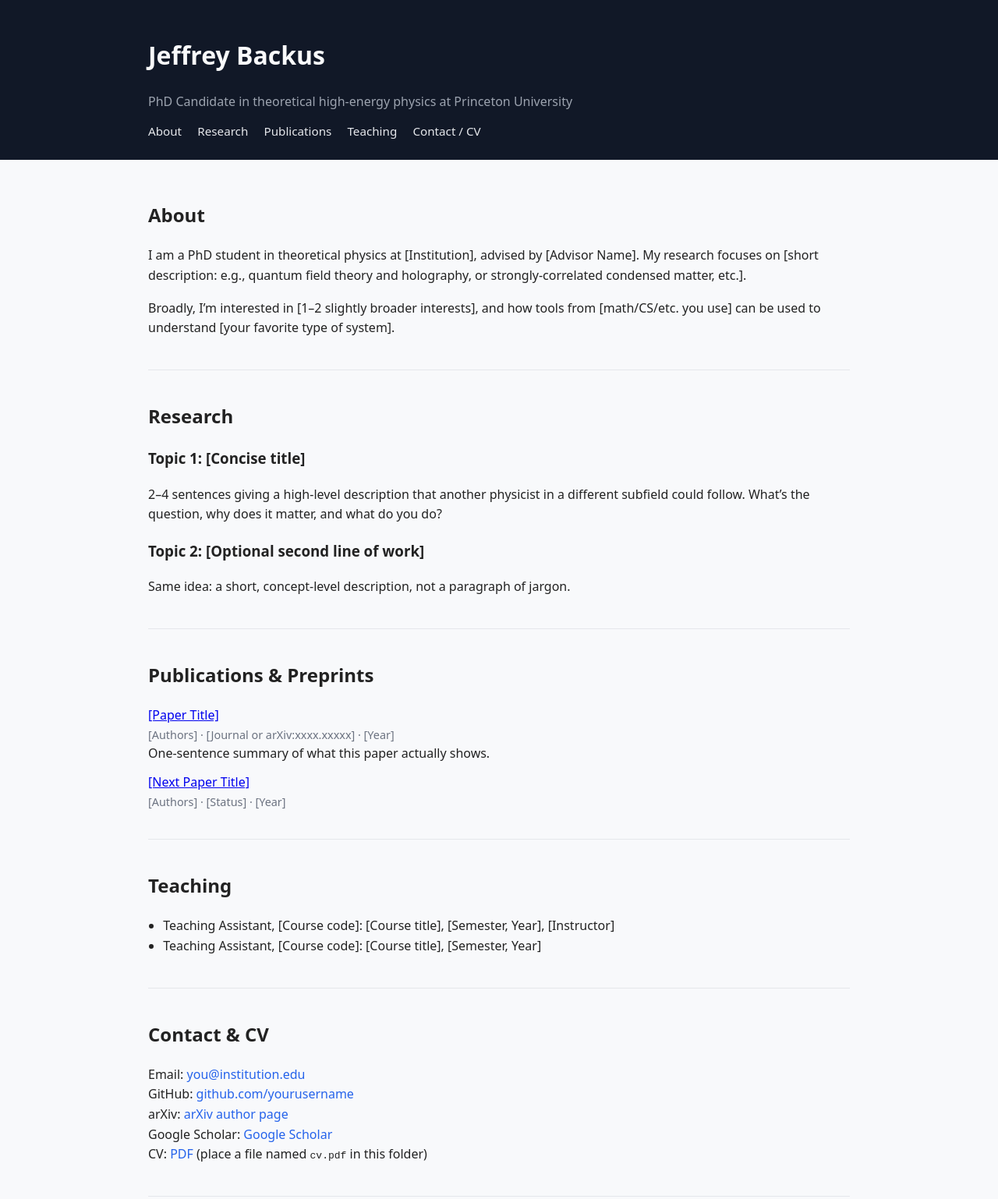
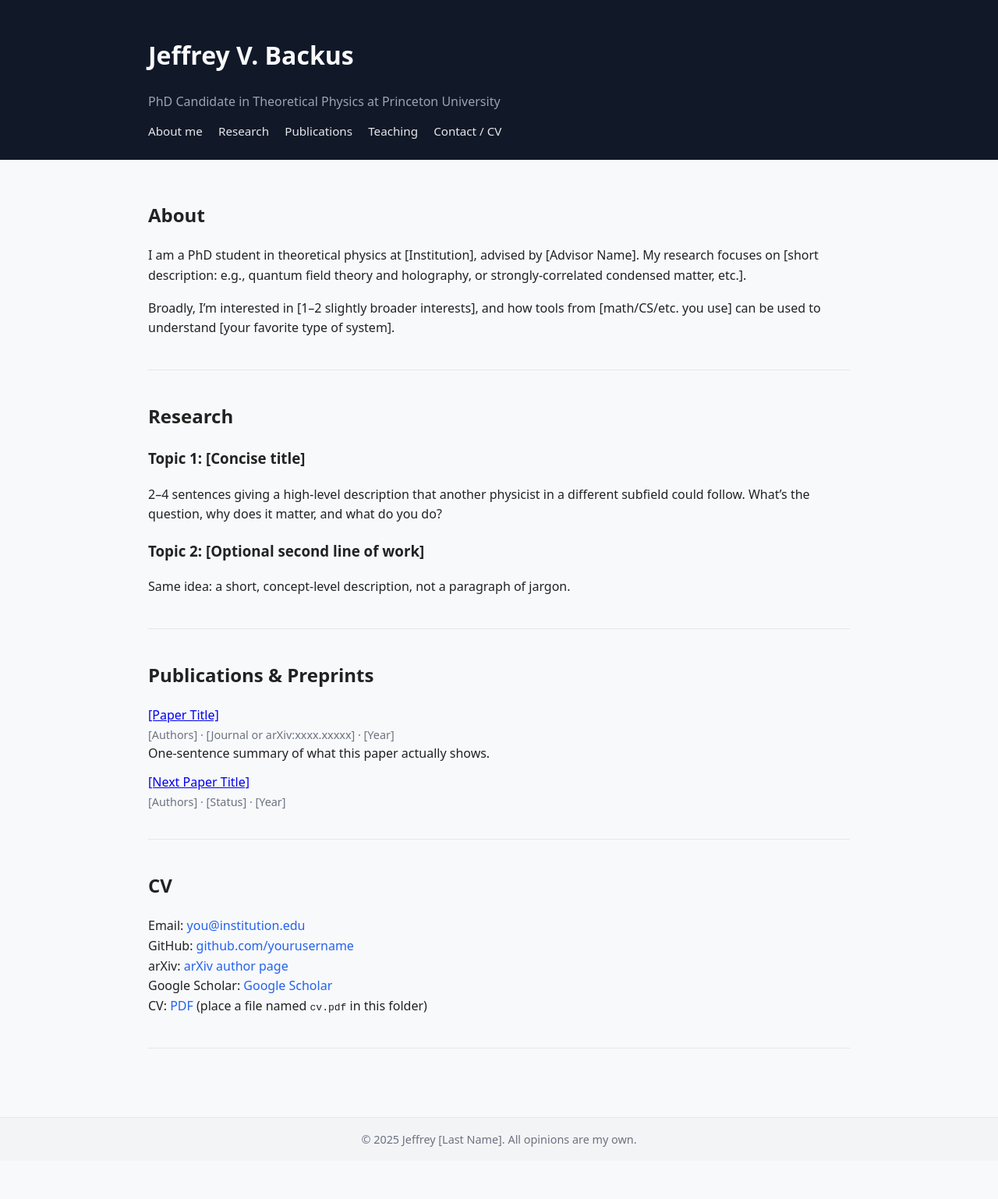
Before and after one commit to jvbackus/jvbackus.github.io, a plain HTML site: page index.html in a window 1280 px wide. Shown: the top 1538 px of the page at 78% size. After the commit the page ends 1489 px from the top, so only its background shows below. Drawn offline with Linux system fonts and the light colour scheme.

Commit message:
Update index.html

```diff
--- a/index.html
+++ b/index.html
@@ -2,7 +2,7 @@
 <html lang="en">
 <head>
   <meta charset="utf-8">
-  <title>Jeffrey – Theoretical Physics</title>
+  <title> About me | Jeffrey V. Backus </title>
   <meta name="viewport" content="width=device-width, initial-scale=1">
   <style>
     body {
@@ -81,10 +81,10 @@
 <body>
   <header>
     <div class="container">
-      <h1>Jeffrey Backus</h1>
-      <div class="tagline">PhD Candidate in theoretical high-energy physics at Princeton University </div>
+      <h1>Jeffrey V. Backus</h1>
+      <div class="tagline">PhD Candidate in Theoretical Physics at Princeton University </div>
       <nav style="margin-top: 0.75rem;">
-        <a href="#about">About</a>
+        <a href="#about">About me</a>
         <a href="#research">Research</a>
         <a href="#publications">Publications</a>
         <a href="#teaching">Teaching</a>
@@ -153,17 +153,8 @@
         </div>
       </section>
 
-      <section id="teaching">
-        <h2>Teaching</h2>
-        <ul>
-          <li>Teaching Assistant, [Course code]: [Course title], [Semester, Year], [Instructor]</li>
-          <li>Teaching Assistant, [Course code]: [Course title], [Semester, Year]</li>
-        </ul>
-        <!-- Optional: add links to notes, problem sets, etc. -->
-      </section>
-
       <section id="contact">
-        <h2>Contact &amp; CV</h2>
+        <h2> CV </h2>
         <p class="contact">
           Email: <a href="mailto:you@institution.edu">you@institution.edu</a><br>
           GitHub: <a href="https://github.com/yourusername" target="_blank" rel="noopener noreferrer">
```
